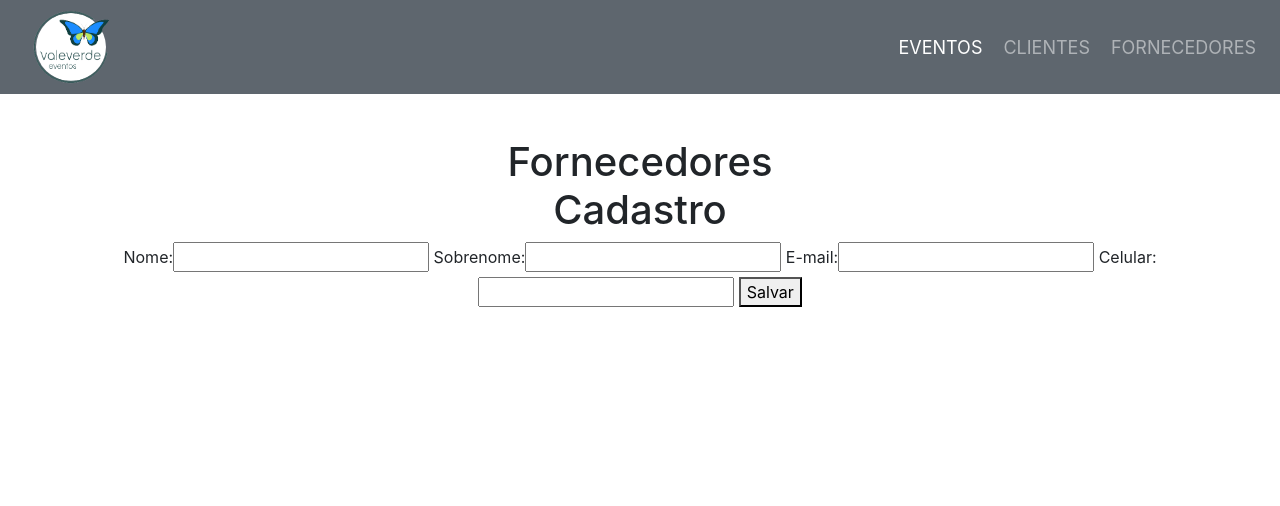
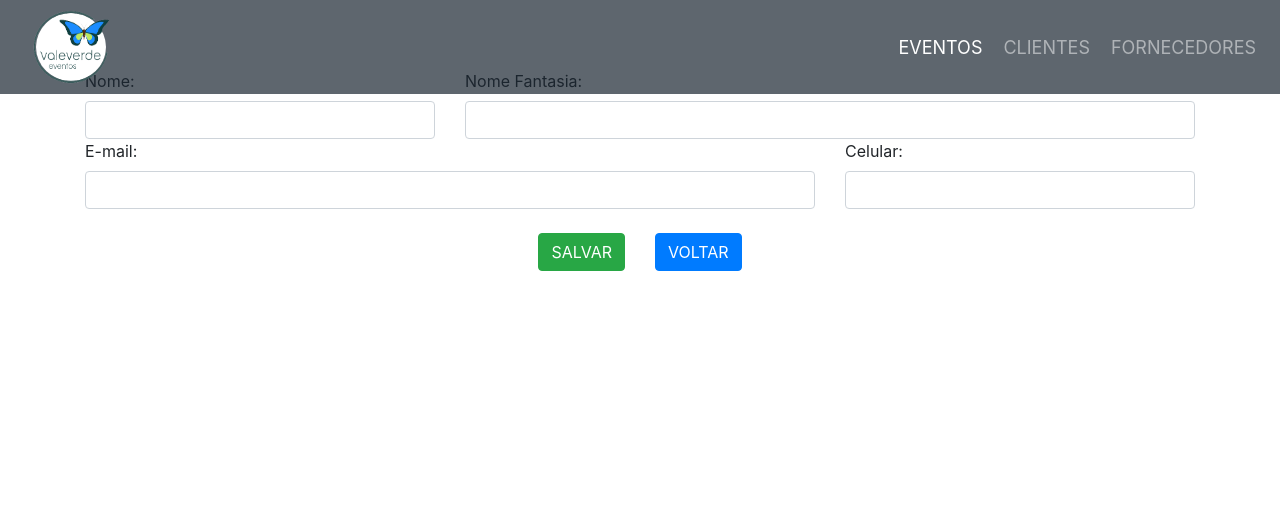
Before and after one commit to MarianaMikhael/ALMSolutions, a Django app: page /calendario/fornecedores/cadastro in a window 1280 px wide. Shown: the top 506 px of the page. Run offline with Django 3.2, Linux system fonts and the light colour scheme; some libraries are stand-ins or nearby versions; some web fonts are replaced.

Commit message:
Iniciando Ajuste de Grid da Página de Fornecedores

```diff
--- a/calendario/views.py
+++ b/calendario/views.py
@@ -44,6 +44,12 @@ def apagarfornecedor(request, id):
 
 def clientes(request):
     clientes = t_cliente.objects.all()
+
+    if 'apagar' in request.GET:
+        apagarcliente(request, request.GET.get('id_cliente'))
+
+        return redirect('clientes')
+
     return render(request, 'calendario/clientes/clientes.html', {'clientes':clientes})
 
 
--- a/static/css/layout.css
+++ b/static/css/layout.css
@@ -70,11 +70,9 @@ b {
   bottom: 90px;
 } */
 
-#novo-evento {
-  bottom: 50px;
-}
-
-#novo-cliente {
+#novo-evento,
+#novo-cliente,
+#novo-fornecedor {
   bottom: 50px;
 }
 
--- a/templates/calendario/fornecedores/cadastrofornecedores.html
+++ b/templates/calendario/fornecedores/cadastrofornecedores.html
@@ -1,33 +1,58 @@
 {% extends 'base.html' %}
 {% load bootstrap4 %}
 {% load static %}
+{% load widget_tweaks %}
 
 
 {% block title %}
-    ALMSolutions | Fornecedores
+    ALMSolutions | Cliente
 {% endblock %}
 
 
 {% block main %}
-<div class="container-sm" id="content-page">
-    <center>
-        <h1>
-            Fornecedores <br>
-            Cadastro
-        </h1>
 
-        <form method="POST">
-            {% csrf_token %}
-            {{form}}
-            <button type="submit"> Salvar </button>
-        </form>
+    <form method="POST" id="form_create_provider" class="mx-auto">
+        {% csrf_token %}
+        <div class="container">
+            {{ form.errors }}
+            {{ form.non_field_errors }}
 
+            <div class="row">
+                <div class="col-md-4">
+                    <label for="nome">Nome: </label>
+                        {{ form.nome | attr:'class:form-control' }}
+                </div>
+                <div class="col-md-8">
+                    <label for="sobrenome">Nome Fantasia: </label>
+                        {{ form.sobrenome | attr:'class:form-control' }}
+                </div>
+            </div>
 
-        {% if fornecedor %}
-            <a href="{% url 'apagarfornecedor' fornecedor.id_fornecedor %}">
-                <button> Apagar Fornecedor </button>
-            </a>
-        {% endif %}
-    </center>
+            <div class="row">
+                <div class="col-md-8">
+                    <label for="email">E-mail: </label>
+                        {{ form.email | attr:'class:form-control' }}
+                </div>
+                <div class="col-md-4">
+                    <label for="celular">Celular: </label>
+                        {{ form.celular | attr:'class:form-control' }}
+                </div>
+            </div>
+            <br />
+
+            <div class="row">
+                <div class="col-sm" id="create-provider" align="right">
+                    <button class="btn btn-success text-uppercase" type="submit" value="Salvar">salvar</button>
+                </div>
+                <div class="col-sm" id="create-return" align="left">
+                    <a href="{% url 'fornecedores' %}" class="btn btn-primary text-uppercase">voltar</a>
+                </div>
+            </div>
+            <br />
+            <br />
+            <br />
+        </div>
+    </form>
+
 </div><!--/content-page-->
 {% endblock %}
--- a/templates/paginaInicial/home.html
+++ b/templates/paginaInicial/home.html
@@ -145,6 +145,8 @@
 
     <!--Seta Topo-->
     {% include 'includes/seta-topo.html' %}
+
+    <!--Modal de Exclusão-->
     {% include 'includes/modal_delete.html' %}
 
 
```
Also changed, not shown: templates/calendario/clientes/clientes.html (+6 -1 lines), templates/calendario/fornecedores/fornecedores.html (+30 -45 lines), templates/includes/modal_apagar.html (added, +32 -0 lines).
